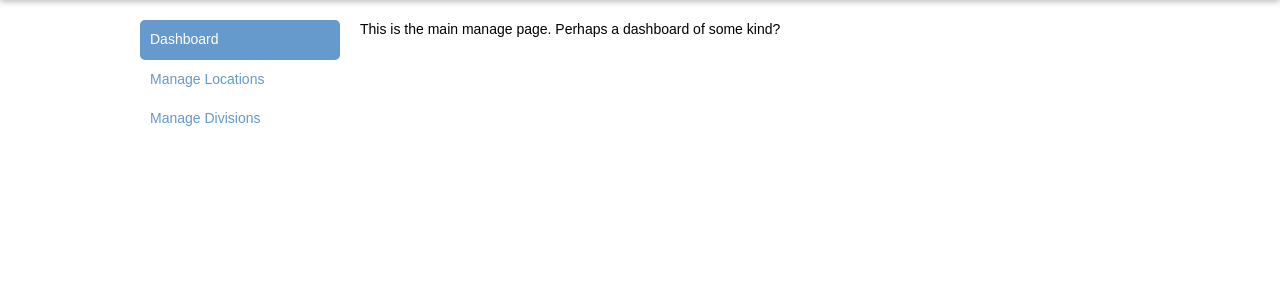
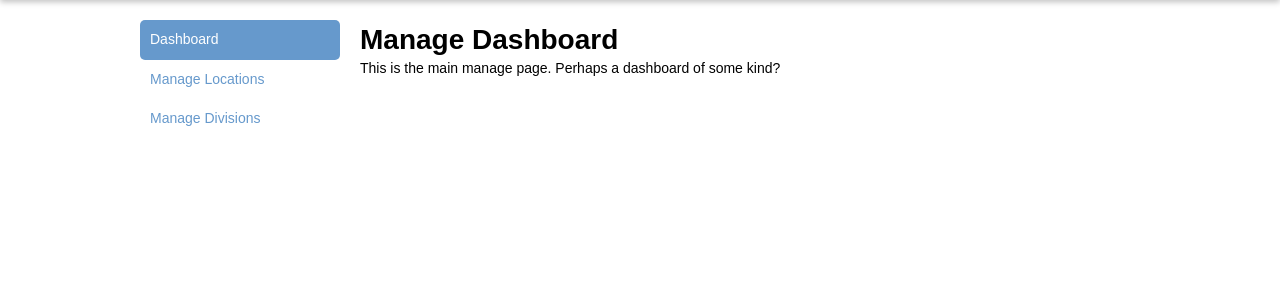
Before and after one commit to Hackmastr/apps-base, a PHP site: page /apps/index.php?p=manage in a window 1280 px wide. Shown: the part 51-351 px from the top of the page. Run offline with PHP 8.4, Linux system fonts and the light colour scheme.

Commit message:
Lots of changes again

```diff
--- a/apps_sources/Manage.php
+++ b/apps_sources/Manage.php
@@ -16,8 +16,8 @@ function Manage() {
 	// Build the manage menu
 	// $area => $title
 	$page['areas'] = array(
-		'locations' => array('Manage Locations', 'ManageLocations'),
-		'divisions' => array('Manage Divisions', 'ManageDivisions')
+		'locations' => array('Manage Locations', 'Location'),
+		'divisions' => array('Manage Divisions', 'Division')
 	);
 
 	// Has a specific area from the list above been requested?
@@ -31,6 +31,12 @@ function Manage() {
 
 		// Are we trying to add something?
 		if (get_var('add') == 'new') {
+
+			// Set the page title
+			$page['title'] = 'Add New '. $page['areas'][$_GET['area']][1];
+
+			// Set the action
+			$page['action'] = 'add';
 
 			// Has the form been submitted?
 			if (isset($_POST['submit'])) {
@@ -47,14 +53,18 @@ function Manage() {
 			}
 
 			// Call the appropriate sub template
-			$sub_template = $_GET['area'] .'_form';
+			$page['sub_template']  = 'manage_form';
 
 		} else if (get_var('view')) {
+
+			// Set the action
+			$page['action'] = 'view';
 
 			// Are we trying to view something specific?
 			$db->view($_GET['view']);
 
-			if (isset($_POST['submit'])) {
+			// Are trying to update something?
+			if (isset($_POST['update'])) {
 
 				// Get our submitted form data
 				$form_post_data = array();
@@ -66,6 +76,8 @@ function Manage() {
 				$db->update($form_post_data, $_GET['view']);
 
 			}
+
+			// Are we trying to delete something?
 			if (isset($_POST['delete'])) {
 
 				$db->delete($_GET['view']);
@@ -73,20 +85,24 @@ function Manage() {
 			}
 
 			// Call the appropiate sub template
-			$sub_template = $_GET['area'] .'_form';
+			$page['sub_template'] = 'manage_form';
 
 		} else {
 
-			$sub_template = 'display';
+			// Set the page title
+			$page['title'] = $page['areas'][$_GET['area']][0];
+
+			// Load sub template
+			$page['sub_template']  = 'display';
 
 		}
 
 	} else {
 
-		$sub_template = '';
+		$page['title'] = 'Manage Dashboard';
 
 	}
 
-	load_template('Manage', $sub_template);
+	load_template('Manage', $page['sub_template']);
 
 }
```
